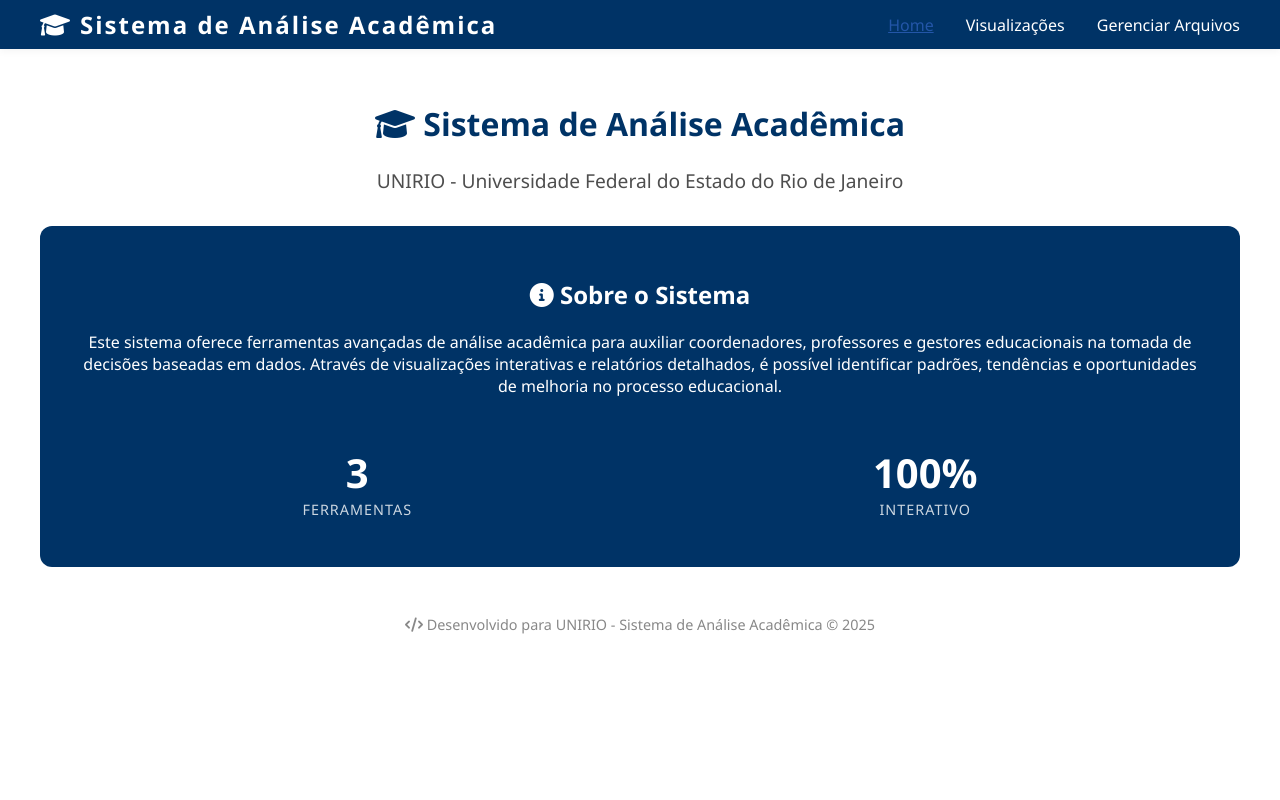
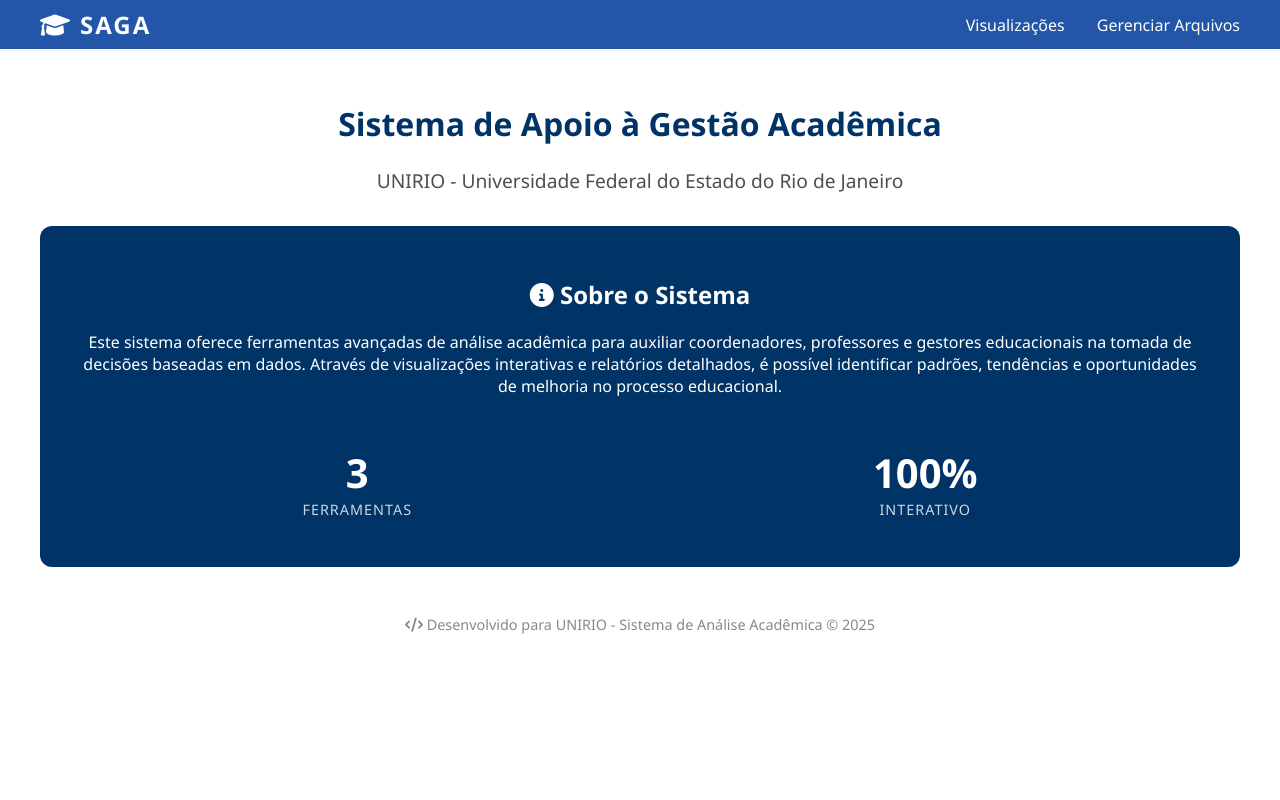
Before and after one commit to luccabcarvalho/Projeto-PRADIG-2025, a Django app: page /visualizacoes/ in a window 1280 px wide. Run offline with Django 5.2, Linux system fonts and the light colour scheme.

Commit message:
alterações visuais

```diff
--- a/sistemaDeAnaliseAcademicaUnirio/visualizacoes/templates/base.html
+++ b/sistemaDeAnaliseAcademicaUnirio/visualizacoes/templates/base.html
@@ -3,11 +3,11 @@
 <head>
     <meta charset="UTF-8">
     <meta name="viewport" content="width=device-width, initial-scale=1.0">
-    <title>{% block title %}Sistema de Análise Acadêmica UNIRIO{% endblock %}</title>
+    <title>{% block title %}Sistema de Apoio à Gestão Acadêmica{% endblock %}</title>
     <link href="https://cdnjs.cloudflare.com/ajax/libs/font-awesome/6.0.0/css/all.min.css" rel="stylesheet">
     <style>
         :root {
-            --unirio-blue: #003366;
+            --unirio-blue: #2356a8;
             --unirio-blue-light: #2356a8;
             --unirio-black: #000;
             --unirio-white: #fff;
@@ -82,7 +82,7 @@
     <nav class="navbar">
         <div class="navbar-container">
             <div class="navbar-logo">
-                <i class="fas fa-graduation-cap"></i>  Sistema de Análise Acadêmica
+                <i class="fas fa-graduation-cap"></i>  SAGA
             </div>
             <div class="navbar-links">
                 <a href="{% url 'home' %}" {% if request.resolver_match.url_name == 'home' %}class="active"{% endif %}>Home</a>
--- a/sistemaDeAnaliseAcademicaUnirio/visualizacoes/templates/home.html
+++ b/sistemaDeAnaliseAcademicaUnirio/visualizacoes/templates/home.html
@@ -2,7 +2,7 @@
 {% block title %}Home - Sistema de Análise Acadêmica UNIRIO{% endblock %}
 {% block content %}
 <div class="header" style="text-align:center; margin-bottom:2rem;">
-    <h1 style="color:#003366;"><i class="fas fa-graduation-cap"></i> Sistema de Análise Acadêmica</h1>
+    <h1 style="color:#003366;"> Sistema de Apoio à Gestão Acadêmica</h1>
     <p class="subtitle" style="font-size:1.2rem; color:#222; opacity:0.8;">UNIRIO - Universidade Federal do Estado do Rio de Janeiro</p>
 </div>
 <div class="info-section" style="background:#003366;color:#fff;border-radius:12px;padding:2rem;margin-top:2rem;text-align:center;">
```
